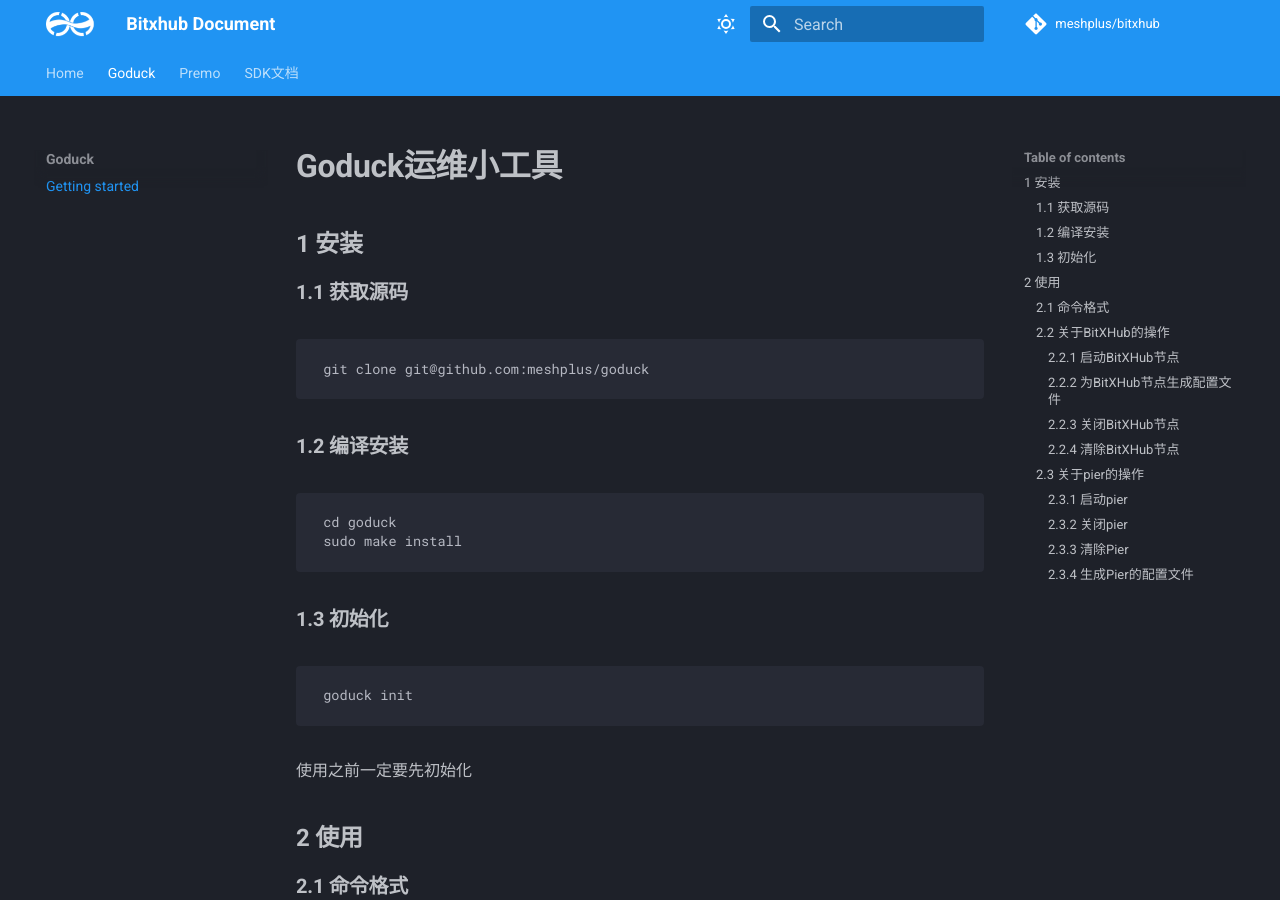
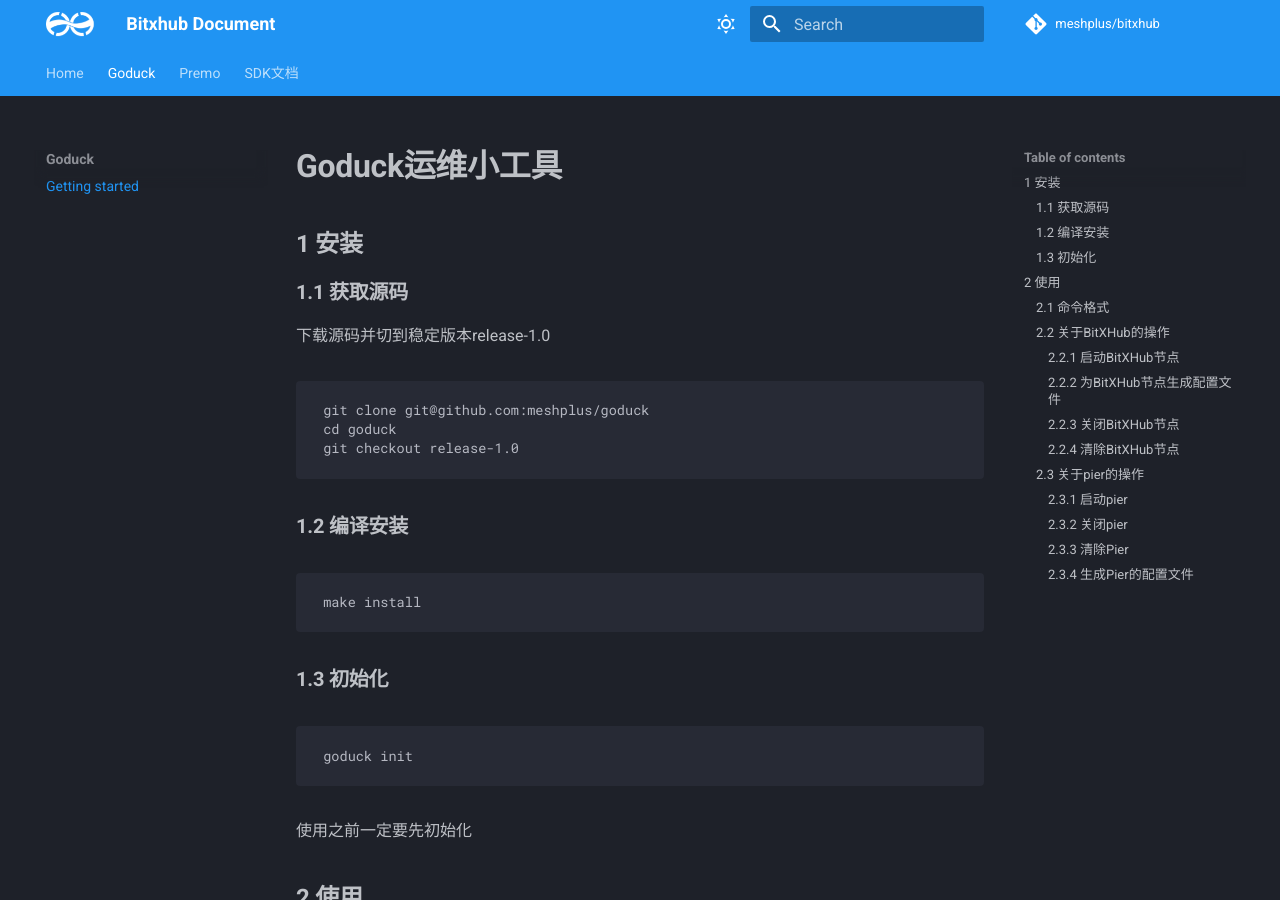
Before and after one commit to meshplus/bitxhub, an MkDocs documentation site: the page built from docs/docs/goduck/index.md, in a window 1280 px wide and 900 px high. Built offline with MkDocs 1.6.1 and Material for MkDocs 9.7.7, drawn with Linux system fonts in a browser that asks for light colours; comment, search, counter and statistics services are not loaded; the version menu is left out.

Commit message:
doc(goduck): fix a bug in goduck doc

````diff
--- a/docs/docs/goduck/index.md
+++ b/docs/docs/goduck/index.md
@@ -3,16 +3,17 @@
 ## 1 安装
 
 ### 1.1 获取源码
-
+下载源码并切到稳定版本release-1.0
 ```
 git clone git@github.com:meshplus/goduck
+cd goduck
+git checkout release-1.0
 ```
 
 ### 1.2 编译安装
 
 ```
-cd goduck
-sudo make install
+make install
 ```
 
 ### 1.3 初始化
````
